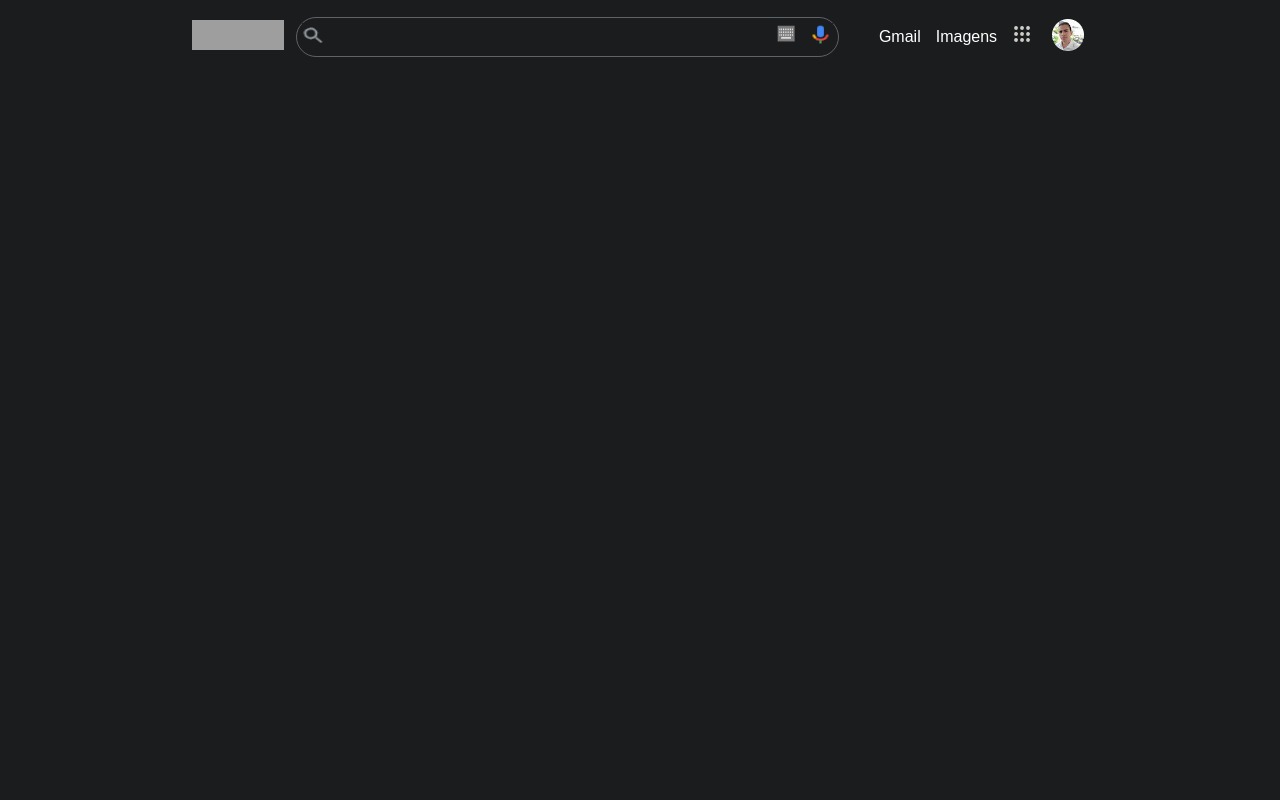
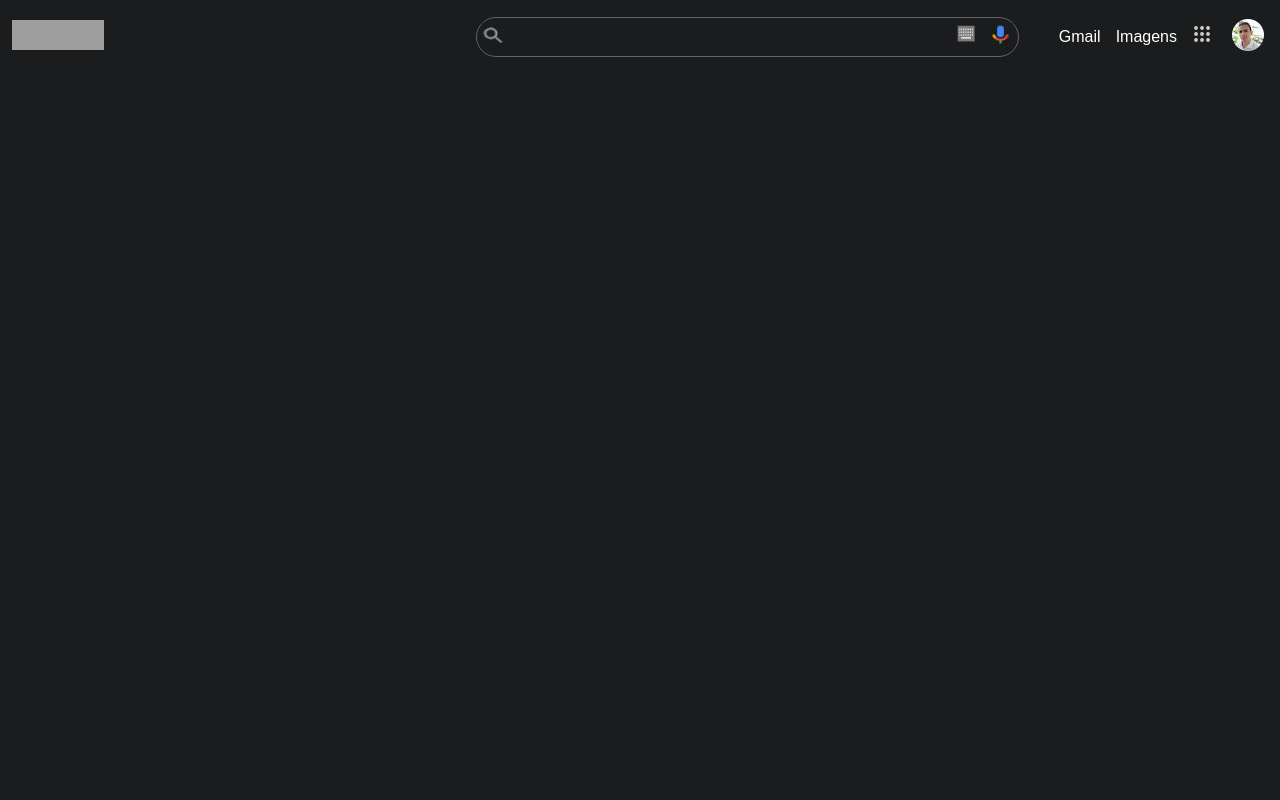
Before and after one commit to rvinicius396g/clone-google, a plain HTML site: page search_result.html in a window 1280 px wide. Shown: the top 800 px of the page. Drawn offline with Linux system fonts and the light colour scheme; grey boxes are pictures that could not be loaded.

Commit message:
Centralização do conteúdo
Centralização do conteúdo com o espaço ao redor

```diff
--- a/assets/css/search.css
+++ b/assets/css/search.css
@@ -1,5 +1,5 @@
 header .container {
-    /* justify-content: flex-start; */
+    justify-content: space-between;
     align-items:center ;
 }
 
```
